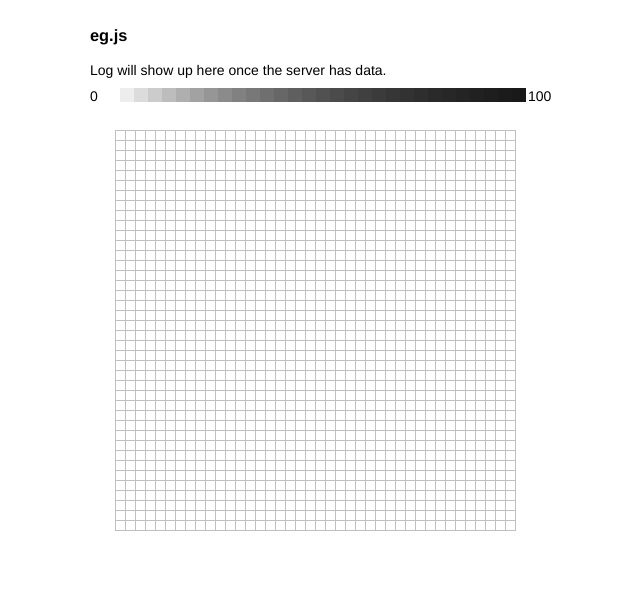
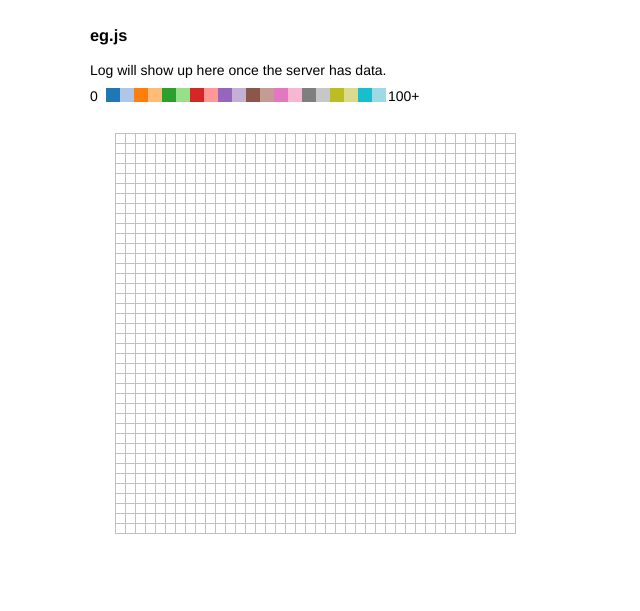
Before and after one commit to drio/eg.js, a plain HTML site: page src/client/index.html in a window 1280 px wide. Shown: the whole page, without its empty margins (100-740 px from the left). Drawn offline with nearby package versions, Linux system fonts and the light colour scheme; no server answers.

```diff
--- a/src/client/css/style.css
+++ b/src/client/css/style.css
@@ -9,6 +9,14 @@
   overflow-y: scroll;
   width: 900px;
   margin: auto;
+}
+
+#min-max-color {
+  float: left;
+}
+
+#heatmap {
+  padding-top: 20px;
 }
 
 #info {
@@ -37,6 +45,9 @@
   float: left;
   border: 0px solid;
   border-color:black;
+}
+
+#heatmap {
 }
 
 .color.palette {
--- a/src/client/js/heatmap.js
+++ b/src/client/js/heatmap.js
@@ -27,7 +27,7 @@
 
   // Add text for the start/end of the pallete values
   d3.select("#pmin").text(0);
-  d3.select("#pmax").text(heatmap.domain_max);
+  d3.select("#pmax").text(heatmap.domain_max + "+");
 };
 
 // Generate a range of colors for the scale
@@ -46,8 +46,8 @@
 
 heatmap.scale = d3.scale.quantile()
   .domain([0, heatmap.domain_max])
-  .range(heatmap.gen_range());
-
+  .range(d3.scale.category20().range());
+  //.range(heatmap.gen_range());
 
 heatmap.empty = function (data, extras, sel) {
   var width   = typeof extras.width   === 'undefined' ? 600 : extras.width,
```
Also changed, not shown: src/client/index.html (+1 -0 lines), 1 other file.
